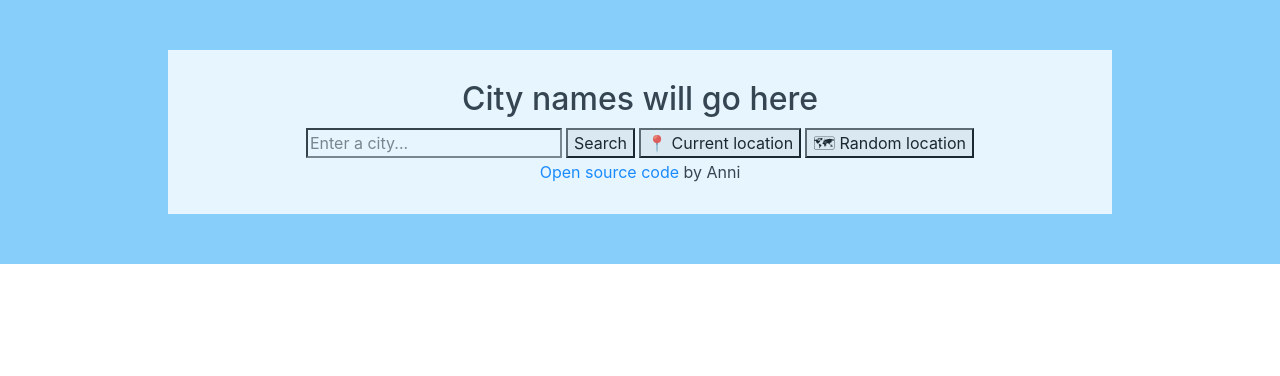
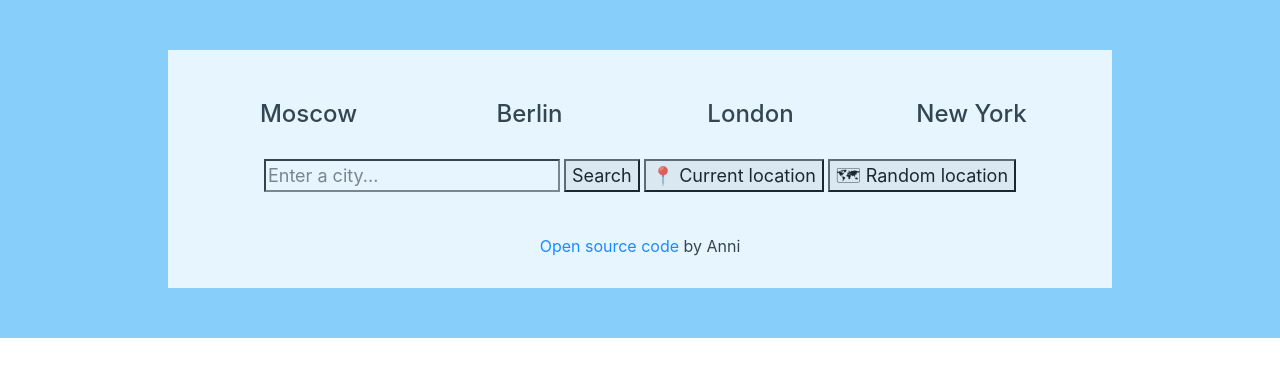
Before and after one commit to AnniK93/react-weather-app-final, a React (Create React App) app: page / in a window 1280 px wide. Shown: the top 376 px of the page. Built offline with nearby package versions, Linux system fonts and the light colour scheme.

Commit message:
Added some more styling

```diff
--- a/src/App.css
+++ b/src/App.css
@@ -12,3 +12,7 @@
   margin: 0 auto;
   padding: 30px 30px;
 }
+
+footer {
+  margin-top: 40px;
+}
--- a/src/App.js
+++ b/src/App.js
@@ -6,9 +6,7 @@ export default function App() {
   return (
     <div className="App">
       <div className="container">
-        <header>
-          <h2>City names will go here</h2>
-        </header>
+        <header></header>
         <main>
           <Search />
         </main>
--- a/src/Search.css
+++ b/src/Search.css
@@ -1,5 +1,9 @@
+.city-names {
+  margin: 20px 0px;
+}
 .Search form {
   display: block;
+  font-size: 18px;
 }
 
 .Search input,
--- a/src/Search.js
+++ b/src/Search.js
@@ -35,6 +35,20 @@ export default function Search() {
 
   return (
     <div className="Search">
+      <div className="row city-names">
+        <div className="col-3">
+          <h4>Moscow</h4>
+        </div>
+        <div className="col-3">
+          <h4>Berlin</h4>
+        </div>
+        <div className="col-3">
+          <h4>London</h4>
+        </div>
+        <div className="col-3">
+          <h4>New York</h4>
+        </div>
+      </div>
       <form onSubmit={handleSubmit}>
         <input
           type="search"
```
